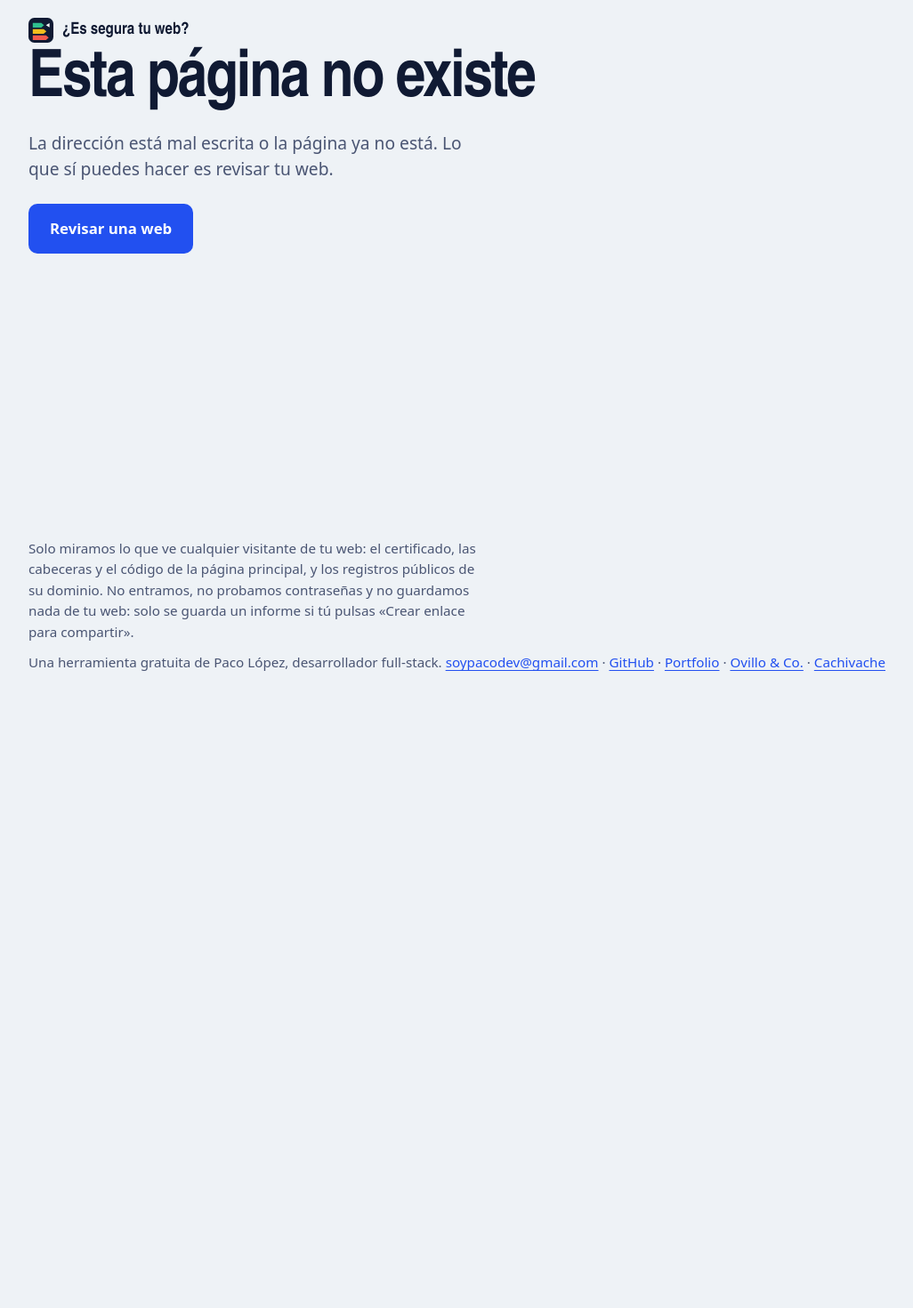
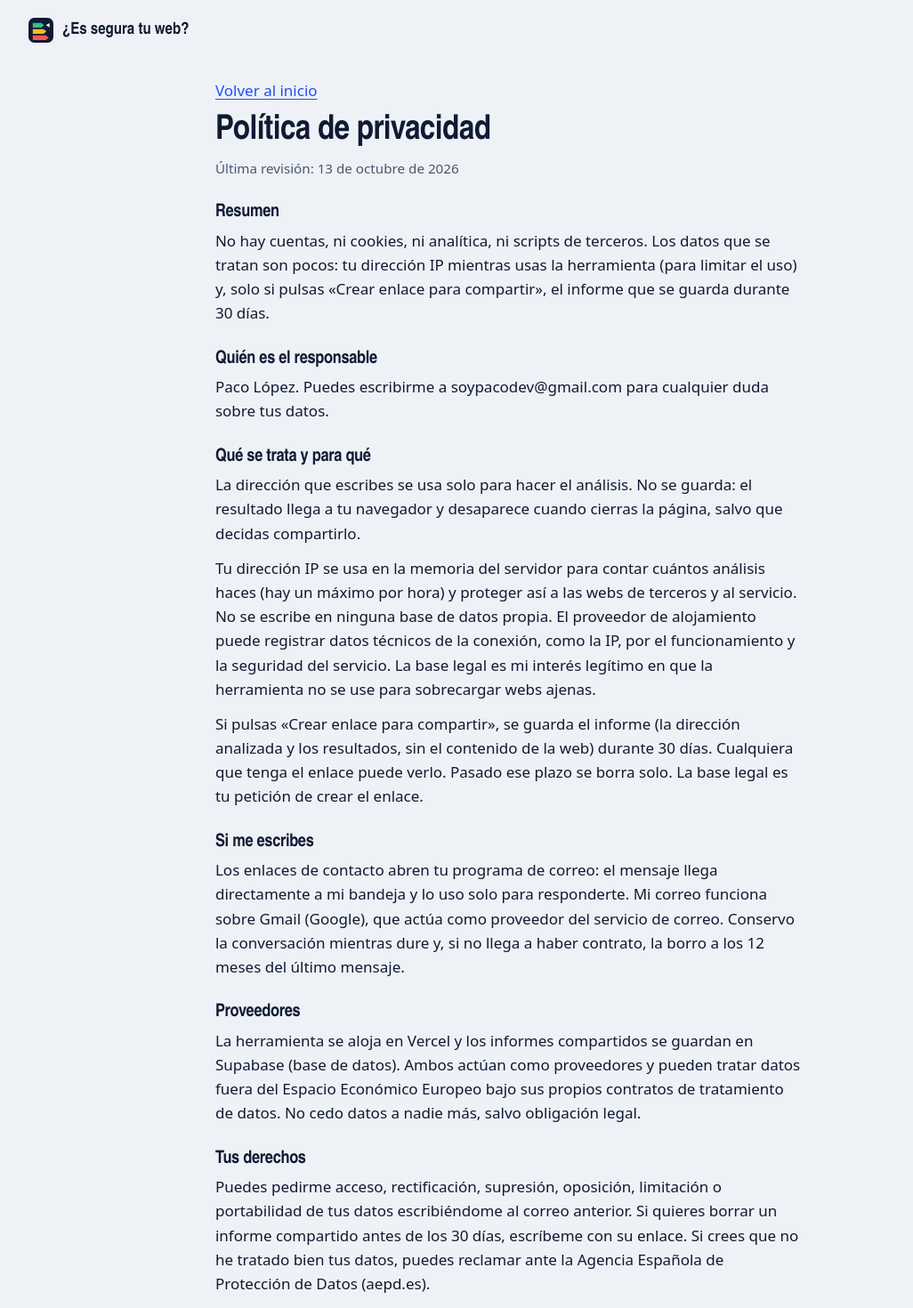
Before and after one commit to soypacodev/es-segura-tu-web, a Next.js app: page /privacidad in a window 1280 px wide. Before the commit this address had no page. Shown: the top 1470 px of the page at 89% size, without its empty margins (68-1094 px from the left). Before the commit the page ends 800 px from the top, so only its background shows below. Built offline with nearby package versions, Linux system fonts and the light colour scheme; a web font is replaced by a local one.

Commit message:
Páginas de privacidad y aviso legal, y condiciones de uso junto a la casilla de permiso

```diff
--- a/src/app/globals.css
+++ b/src/app/globals.css
@@ -168,6 +168,40 @@ p {
   max-width: calc(var(--ancho));
 }
 
+.pie__legal {
+  margin: 0;
+}
+
+.legal {
+  width: 100%;
+  max-width: 72ch;
+  margin-inline: auto;
+  padding: 32px 20px 24px;
+  line-height: 1.6;
+}
+.legal h1 {
+  font-family: var(--letra-titulo);
+  font-size: clamp(1.8rem, 5vw, 2.4rem);
+  line-height: 1.1;
+  margin: 8px 0;
+}
+.legal h2 {
+  font-family: var(--letra-titulo);
+  font-size: 1.25rem;
+  margin: 28px 0 6px;
+}
+.legal p {
+  margin: 0 0 12px;
+}
+.legal a {
+  color: var(--accion);
+  text-underline-offset: 3px;
+}
+.legal__fecha {
+  color: var(--tinta-suave);
+  font-size: 0.95rem;
+}
+
 .pie p:first-child {
   max-width: 62ch;
 }
@@ -396,6 +430,11 @@ p {
 
 .permiso__texto span {
   color: var(--tinta-suave);
+}
+
+.formulario__nota a {
+  color: var(--accion);
+  text-underline-offset: 3px;
 }
 
 .formulario__nota {
--- /dev/null
+++ b/src/app/privacidad/page.tsx
@@ -0,0 +1,9 @@
+import type { Metadata } from 'next';
+import { PaginaLegal } from '@/componentes/pagina-legal';
+import { PRIVACIDAD } from '@/config/legal';
+
+export const metadata: Metadata = { title: `${PRIVACIDAD.titulo} · ¿Es segura tu web?`, description: PRIVACIDAD.descripcion, robots: { index: false, follow: true } };
+
+export default function Privacidad() {
+  return <PaginaLegal documento={PRIVACIDAD} />;
+}
--- a/src/componentes/cabecera.tsx
+++ b/src/componentes/cabecera.tsx
@@ -37,6 +37,11 @@ export function Pie() {
           </span>
         ))}
       </p>
+      <p className="pie__legal">
+        <Link href="/privacidad">Privacidad</Link>
+        {' · '}
+        <Link href="/aviso-legal">Aviso legal</Link>
+      </p>
     </footer>
   );
 }
--- a/src/componentes/formulario.tsx
+++ b/src/componentes/formulario.tsx
@@ -51,7 +51,7 @@ export function Formulario({ ocupado, error, alEnviar }: Props) {
       <div className="permiso">
         <input id={idPermiso} className="permiso__casilla" type="checkbox" checked={permiso} onChange={(e) => setPermiso(e.target.checked)} />
         <label htmlFor={idPermiso} className="permiso__texto">
-          <strong>Soy responsable de esta web o tengo permiso para revisarla a fondo</strong>
+          <strong>Soy responsable de esta web o tengo permiso de su titular para revisarla a fondo</strong>
           <span>
             Además, comprobaremos si hay archivos privados a la vista (claves, copias de seguridad, historial del código). Son unas 17 peticiones a tu
             web y no guardamos ni mostramos lo que contienen.
@@ -64,7 +64,9 @@ export function Formulario({ ocupado, error, alEnviar }: Props) {
           {error.texto && <span>{error.texto}</span>}
         </p>
       ) : (
-        <p className="formulario__nota">Gratis y sin registro. Tarda unos segundos.</p>
+        <p className="formulario__nota">
+          Gratis y sin registro. Tarda unos segundos. Al marcar la casilla declaras que es así y aceptas las <a href="/aviso-legal">condiciones de uso</a>.
+        </p>
       )}
     </form>
   );
--- /dev/null
+++ b/src/componentes/pagina-legal.tsx
@@ -0,0 +1,27 @@
+import Link from 'next/link';
+import { Cabecera, Pie } from '@/componentes/cabecera';
+import type { DocumentoLegal } from '@/config/legal';
+
+export function PaginaLegal({ documento }: { documento: DocumentoLegal }) {
+  return (
+    <>
+      <Cabecera />
+      <main id="contenido" className="legal">
+        <p>
+          <Link href="/">Volver al inicio</Link>
+        </p>
+        <h1>{documento.titulo}</h1>
+        <p className="legal__fecha">Última revisión: {documento.fecha}</p>
+        {documento.secciones.map((s) => (
+          <section key={s.titulo}>
+            <h2>{s.titulo}</h2>
+            {s.parrafos.map((p) => (
+              <p key={p}>{p}</p>
+            ))}
+          </section>
+        ))}
+      </main>
+      <Pie />
+    </>
+  );
+}
--- /dev/null
+++ b/src/config/legal.ts
@@ -0,0 +1,92 @@
+// Textos legales de la herramienta. Se cambian aquí, no en las páginas.
+// Cuando haya alta de autónomo, añade el NIF y el domicilio profesional en `AVISO_LEGAL` (apartado «Titular»).
+
+export interface DocumentoLegal {
+  titulo: string;
+  descripcion: string;
+  fecha: string;
+  secciones: readonly { titulo: string; parrafos: readonly string[] }[];
+}
+
+export const PRIVACIDAD: DocumentoLegal = {
+  titulo: 'Política de privacidad',
+  descripcion: 'Qué datos trata «¿Es segura tu web?»: la dirección que analizas, tu IP durante el uso y los informes que decidas compartir.',
+  fecha: '13 de octubre de 2026',
+  secciones: [
+    {
+      titulo: 'Resumen',
+      parrafos: [
+        'No hay cuentas, ni cookies, ni analítica, ni scripts de terceros. Los datos que se tratan son pocos: tu dirección IP mientras usas la herramienta (para limitar el uso) y, solo si pulsas «Crear enlace para compartir», el informe que se guarda durante 30 días.',
+      ],
+    },
+    {
+      titulo: 'Quién es el responsable',
+      parrafos: ['Paco López. Puedes escribirme a soypacodev@gmail.com para cualquier duda sobre tus datos.'],
+    },
+    {
+      titulo: 'Qué se trata y para qué',
+      parrafos: [
+        'La dirección que escribes se usa solo para hacer el análisis. No se guarda: el resultado llega a tu navegador y desaparece cuando cierras la página, salvo que decidas compartirlo.',
+        'Tu dirección IP se usa en la memoria del servidor para contar cuántos análisis haces (hay un máximo por hora) y proteger así a las webs de terceros y al servicio. No se escribe en ninguna base de datos propia. El proveedor de alojamiento puede registrar datos técnicos de la conexión, como la IP, por el funcionamiento y la seguridad del servicio. La base legal es mi interés legítimo en que la herramienta no se use para sobrecargar webs ajenas.',
+        'Si pulsas «Crear enlace para compartir», se guarda el informe (la dirección analizada y los resultados, sin el contenido de la web) durante 30 días. Cualquiera que tenga el enlace puede verlo. Pasado ese plazo se borra solo. La base legal es tu petición de crear el enlace.',
+      ],
+    },
+    {
+      titulo: 'Si me escribes',
+      parrafos: [
+        'Los enlaces de contacto abren tu programa de correo: el mensaje llega directamente a mi bandeja y lo uso solo para responderte. Mi correo funciona sobre Gmail (Google), que actúa como proveedor del servicio de correo. Conservo la conversación mientras dure y, si no llega a haber contrato, la borro a los 12 meses del último mensaje.',
+      ],
+    },
+    {
+      titulo: 'Proveedores',
+      parrafos: [
+        'La herramienta se aloja en Vercel y los informes compartidos se guardan en Supabase (base de datos). Ambos actúan como proveedores y pueden tratar datos fuera del Espacio Económico Europeo bajo sus propios contratos de tratamiento de datos. No cedo datos a nadie más, salvo obligación legal.',
+      ],
+    },
+    {
+      titulo: 'Tus derechos',
+      parrafos: [
+        'Puedes pedirme acceso, rectificación, supresión, oposición, limitación o portabilidad de tus datos escribiéndome al correo anterior. Si quieres borrar un informe compartido antes de los 30 días, escríbeme con su enlace. Si crees que no he tratado bien tus datos, puedes reclamar ante la Agencia Española de Protección de Datos (aepd.es).',
+      ],
+    },
+  ],
+};
+
+export const AVISO_LEGAL: DocumentoLegal = {
+  titulo: 'Aviso legal y condiciones de uso',
+  descripcion: 'Quién está detrás de la herramienta, para qué sirve, cuándo puedes usarla y qué no garantiza.',
+  fecha: '13 de octubre de 2026',
+  secciones: [
+    {
+      titulo: 'Titular',
+      parrafos: [
+        'Esta herramienta es un proyecto de Paco López, desarrollador, con sede en Málaga (España). Contacto: soypacodev@gmail.com.',
+        'Todavía no ejerzo como autónomo. Me daré de alta al empezar el primer proyecto con un cliente y, entonces, publicaré aquí mi NIF y mi domicilio profesional.',
+      ],
+    },
+    {
+      titulo: 'Para qué sirve',
+      parrafos: [
+        'Hace un análisis pasivo y orientativo de una web: mira solo lo que ve cualquier visitante (certificado, cabeceras, código de la página principal y registros públicos del dominio) y, si marcas la casilla, comprueba unas 17 rutas habituales donde a veces quedan archivos privados a la vista. No entra en la web, no prueba contraseñas ni intenta explotar nada.',
+      ],
+    },
+    {
+      titulo: 'Quién puede usarla y con qué permiso',
+      parrafos: [
+        'Úsala solo sobre webs de las que seas responsable o sobre las que tengas permiso de su titular. Al marcar la casilla declaras que es así y asumes esa responsabilidad. No la uses para sobrecargar un servidor ni como paso previo a un ataque. Hay un límite de análisis por hora para evitarlo.',
+        'Esta herramienta no es un servicio de auditoría ni de pruebas de intrusión. Una revisión técnica más profunda de una web de un tercero requiere un acuerdo previo por escrito con su titular.',
+      ],
+    },
+    {
+      titulo: 'Qué no garantiza',
+      parrafos: [
+        'El resultado es informativo: una nota alta no garantiza que la web sea segura ni que cumpla la ley, y una nota baja no implica que lo sea. Se ofrece tal cual, gratis y sin garantías, y puede fallar o dejar de estar disponible. No sustituye a un asesoramiento profesional.',
+      ],
+    },
+    {
+      titulo: 'Propiedad intelectual',
+      parrafos: ['El código de la herramienta es público en GitHub bajo licencia MIT. Los textos, el diseño y las fotos son míos y no entran en esa licencia. Los nombres y marcas de terceros pertenecen a sus dueños.'],
+    },
+    { titulo: 'Ley aplicable', parrafos: ['Esta herramienta se rige por la legislación española.'] },
+  ],
+};
```
Also changed, not shown: src/app/aviso-legal/page.tsx (added, +9 -0 lines).
